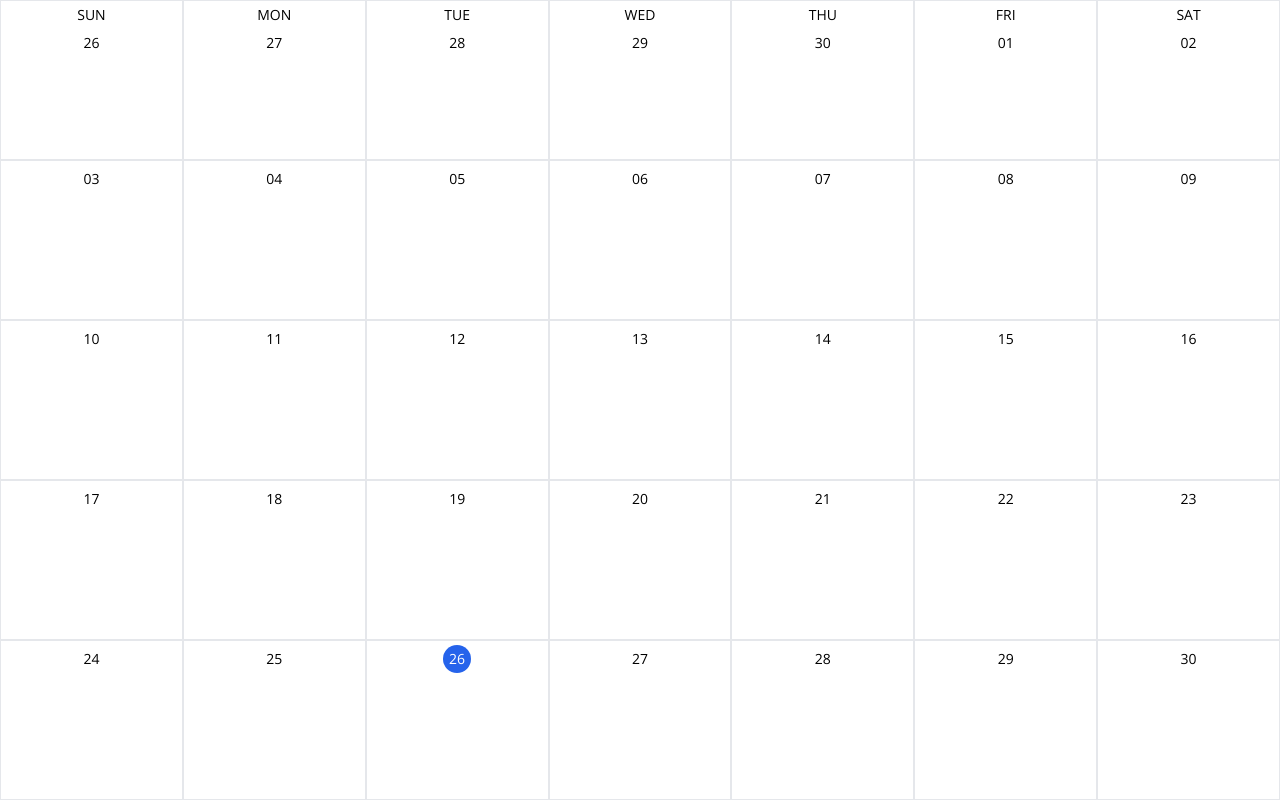
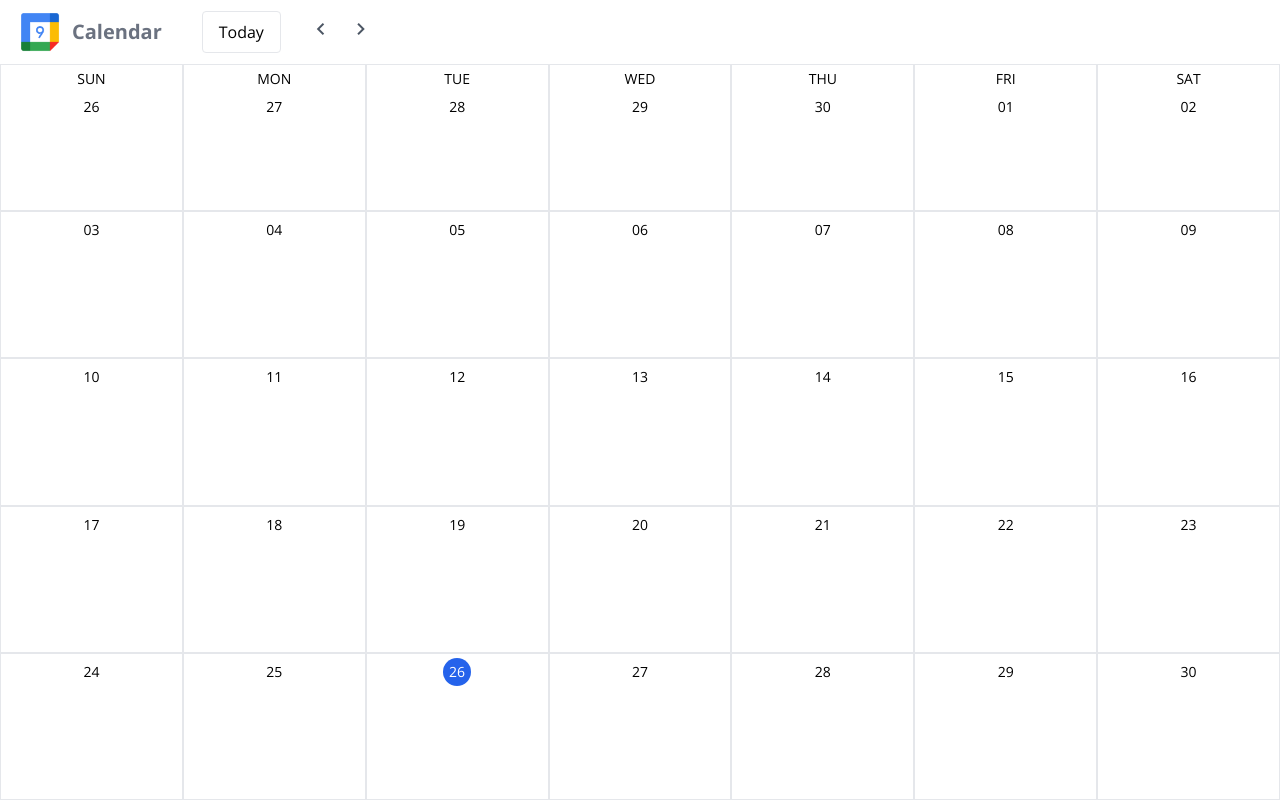
Before and after one commit to Louisss-Lam/calendar-react, a React (Create React App) app: page / in a window 1280 px wide. Built offline with nearby package versions, Linux system fonts and the light colour scheme.

Commit message:
feat: create calendar header

```diff
--- a/src/App.js
+++ b/src/App.js
@@ -9,7 +9,7 @@
   const [currentMonth, setCurrentMonth] = useState(getMonth());
   return (
     <React.Fragment>
-      <div className="h-screen flex flex-columns">
+      <div className="h-screen flex flex-col">
         <CalendarHeader />
         <div className="flex flex-1">
           <Sidebar />
--- a/src/components/CalendarHeader.js
+++ b/src/components/CalendarHeader.js
@@ -1,9 +1,26 @@
-import React from 'react'
+import React from 'react';
+import logo from '../assets/logo.png';
 
 export default function CalendarHeader() {
   return (
-    <div>
-
-    </div>
+    <header className="px-4 py-2 flex items-center">
+        <img src={logo} alt="calendar" className="mr-2 w-12 h-12" />
+        <h1 className="mr-10 text-xl text-gray-500 font-bold">
+          Calendar
+        </h1>
+        <button className="border rounded py-2 px-4 mr-5">
+          Today
+        </button>
+        <button>
+          <span className="material-icons-outlined cursor-pointer text-gray-600 mx-2">
+            chevron_left
+          </span>
+        </button>
+        <button>
+          <span className="material-icons-outlined cursor-pointer text-gray-600 mx-2">
+            chevron_right
+          </span>
+        </button>
+    </header>
   )
 }
```
Also changed, not shown: src/assets/logo.png (added), src/assets/plus.svg (added).
